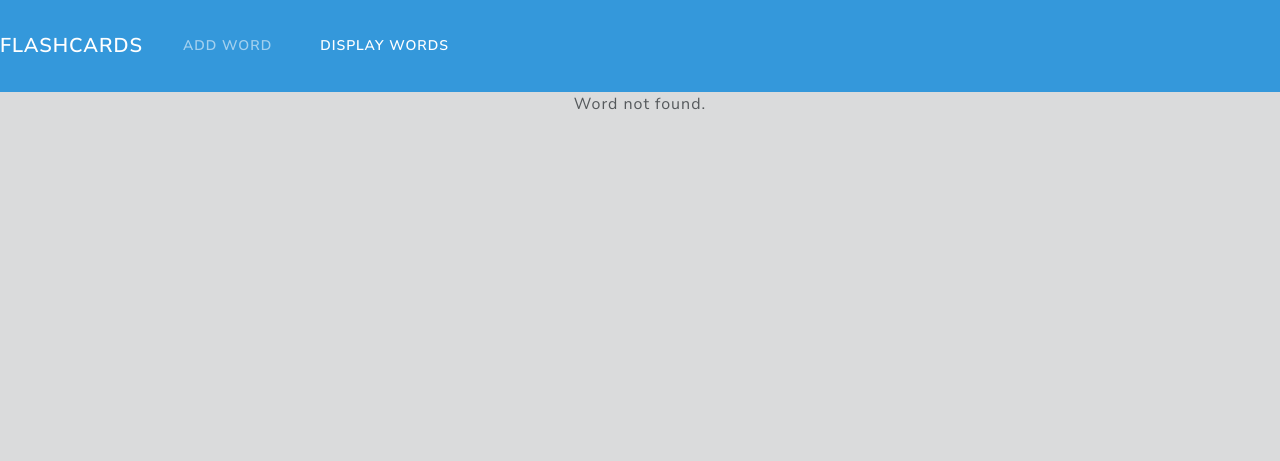
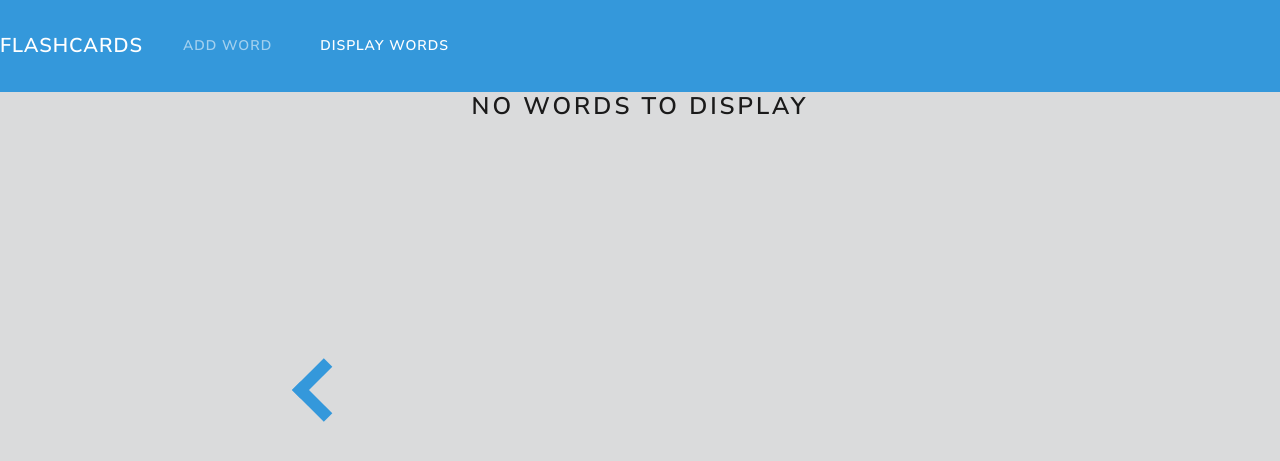
Before and after one commit to mariashapo/FlashCards, a Flask app: template api/templates/display_words.html in a window 1280 px wide. Shown: the top 461 px of the page. Run offline with Flask 3, Linux system fonts and the light colour scheme; the template is opened without the code that fills it, so the values that code supplies are empty; some libraries are stand-ins or nearby versions.

Commit message:
Added a forward arrow and a back arrow to move to next/previous flashcard.

```diff
--- a/api/app.py
+++ b/api/app.py
@@ -51,4 +51,4 @@ def display_word(word_id):
     next_id = next_record[0]['id'] if next_record else None
 
     # Render a template with the record and the next_id
-    return render_template("display_words.html", record=record[0], next_id=next_id)
+    return render_template("display_words.html", record=record[0], next_id=next_id, current_id=word_id)
--- a/api/templates/display_words.html
+++ b/api/templates/display_words.html
@@ -1,6 +1,7 @@
 {% from "navbar.html" import create_navbar with context%}
 <!DOCTYPE html>
 <html lang="en">
+
 <head>
     <link rel="stylesheet" type="text/css" href="{{ url_for('static', filename='css/bootstrap.css') }}">
     <style>
@@ -31,7 +32,8 @@
 
         .flashcard {
             width: 100%;
-           height: 33.3vh; /* Adjust height based on your content */
+            height: 33.3vh;
+            /* Adjust height based on your content */
             transform-style: preserve-3d;
             transition: transform 0.5s;
             cursor: pointer;
@@ -41,7 +43,8 @@
             margin: auto;
         }
 
-       .front, .back {
+        .front,
+        .back {
             position: absolute;
             width: 100%;
             height: 100%;
@@ -55,22 +58,105 @@
             border-radius: 8px;
         }
 
+        .arrow {
+	--arrow-size: 5vw;
+	--arrow-color: #3498db;
+	--arrow-color-hover: #2b7db4;
+	position: relative;
+	display: inline-flex;
+	vertical-align: middle;
+	width: var(--arrow-size);
+	height: var(--arrow-size);
+	overflow: hidden;
+    margin-top: 33.3vh;
+
+	&::after {
+		content: '';
+		position: absolute;
+		top: 50%;
+		box-sizing: border-box;
+		display: inline-block;
+		width: calc( var(--arrow-size) * .7071);
+		height: calc( var(--arrow-size) * .7071);
+		border-top: calc( var(--arrow-size) / 5 ) solid var(--arrow-color);
+		transition: all 150ms ease-in-out;
+	}
+
+	&.left {
+		&::after {
+			left: calc( var(--arrow-size) / 5 );
+			border-left: calc( var(--arrow-size) / 5 ) solid var(--arrow-color);
+			transform-origin: top left;
+			rotate: -45deg;
+		}
+
+		&:hover::after {
+			box-shadow: calc( var(--arrow-size) / -8 ) calc( var(--arrow-size) / -8 ) 0 var(--arrow-color);
+		}
+	}
+
+	&.right {
+		&::after {
+			right: calc( var(--arrow-size) / 5 );
+			border-right: calc( var(--arrow-size) / 5 ) solid var(--arrow-color);
+			transform-origin: top right;
+			rotate: 45deg;
+		}
+
+		&:hover::after {
+			box-shadow: calc( var(--arrow-size) / 8 ) calc( var(--arrow-size) / -8 ) 0 var(--arrow-color);
+		}
+	}
+}
+
+a {
+	&:hover .arrow {
+		&.left,
+		&.right {
+			&::after {
+				border-color: var(--arrow-color-hover);
+			}
+		}
+
+		&.left {
+			&::after {
+				box-shadow: calc( var(--arrow-size) / -8 ) calc( var(--arrow-size) / -8 ) 0 var(--arrow-color);
+			}
+		}
+
+		&.right {
+			&::after {
+				box-shadow: calc( var(--arrow-size) / 8 ) calc( var(--arrow-size) / -8 ) 0 var(--arrow-color);
+			}
+		}
+	}
+}
+
 
         .back {
             transform: rotateY(180deg);
         }
     </style>
+
     <head>
         <link rel="stylesheet" type="text/css" href="{{ url_for('static', filename='css/bootstrap.css') }}">
         <title>Display Word</title>
         <!-- Other head content -->
     </head>
+
 <body class="page-background text-center">
     {{ create_navbar("display_words", "form-background") }}
 
     <div class="container centering">
         <div class="row">
-            <div class="col-xs-12" align="center">
+            <div class="col">
+                {% if current_id != 1 %}
+                    <div style="text-align: right;">
+                        <p><a href="{{ url_for('display_word', word_id=current_id-1) }}"><span class="arrow left"></span></a></p>
+                    </div>
+                {% endif %}
+            </div>
+            <div class="col-6" align="center">
                 {% if record %}
                 <div class="flashcard-container" onclick="flipFlashcard()">
                     <div class="flashcard">
@@ -78,18 +164,22 @@
                             <h2 style="color: #fff; font-size: 3.2vw;">{{ record.word1 }}</h2> <!-- Display the word -->
                         </div>
                         <div class="back">
-                                <h2 style="color: #fff; font-size: 3.2vw;">{{ record.word2 }}</h2> <!-- Display the translation -->
+                            <h2 style="color: #fff; font-size: 3.2vw;">{{ record.word2 }}</h2>
+                            <!-- Display the translation -->
                         </div>
                     </div>
                 </div>
                 <!-- Next Button -->
+                {% else %}
+                    <h3>No words to display</h3>
+                {% endif %}
+            </div>
+            <div class="col" align="center">
+
                 {% if next_id %}
-                        <a href="{{ url_for('display_word', word_id=next_id) }}" class="btn btn-primary mt-3">Next</a>
-                    {% else %}
-                        <p>No more words.</p>
-                    {% endif %}
-                {% else %}
-                    <p>Word not found.</p>
+                    <div style="text-align: left;">
+                        <p><a href="{{ url_for('display_word', word_id=next_id) }}"><span class="arrow right"></span></a></p>
+                    </div>
                 {% endif %}
             </div>
         </div>
@@ -102,4 +192,5 @@
         }
     </script>
 </body>
+
 </html>
```
Lines whose indentation alone changed are shown as unchanged.
